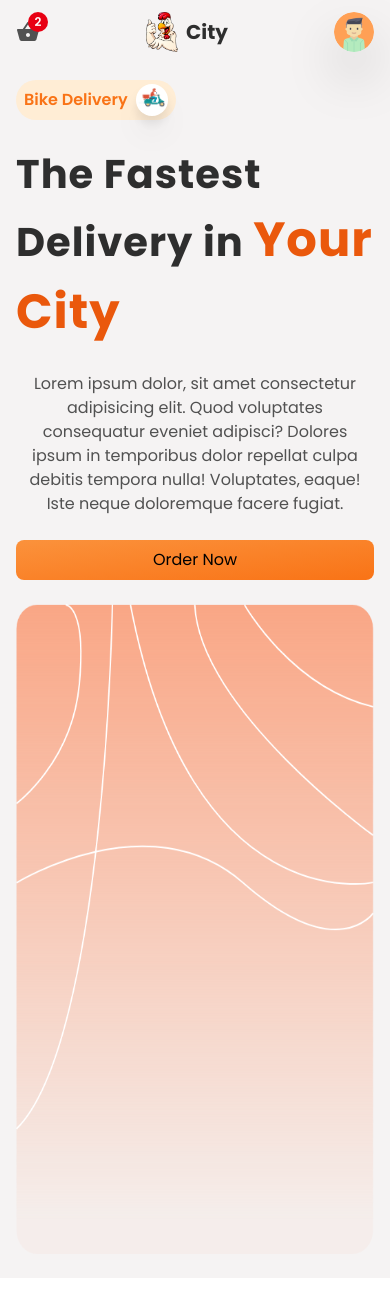
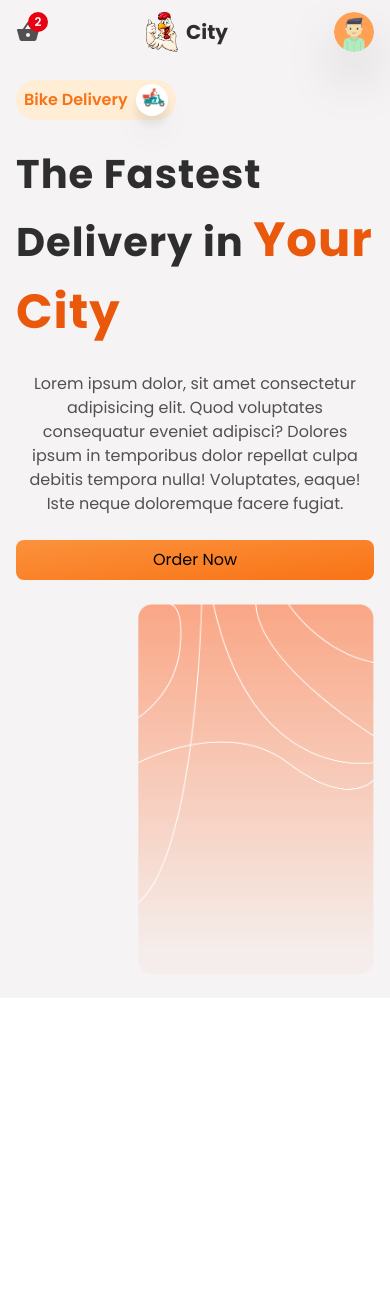
Before and after one commit to AmanpreetSingh1995/react-food-delivery-app, a React (Create React App) app: page / in a window 390 px wide. Shown: the top 1292 px of the page. After the commit the page ends 1211 px from the top, so only its background shows below. Built offline with nearby package versions, Linux system fonts and the light colour scheme.

Commit message:
Home Container

```diff
--- a/src/components/HomeContainer.jsx
+++ b/src/components/HomeContainer.jsx
@@ -44,7 +44,7 @@ const HomeContainer = () => {
 				</button>
 			</div>
 			<div className="py-2 flex-1 flex items-center">
-				<img src={HeroBg} className="ml-auto h-650" alt="hero-bg" />
+				<img src={HeroBg} className="ml-auto h-370 lg:h-650" alt="hero-bg" />
 
 				<div className="w-full h-full absolute flex items-center justify-center"></div>
 			</div>
```
